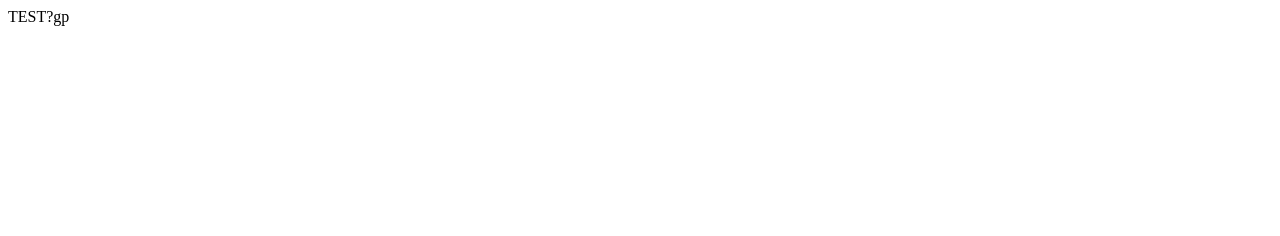
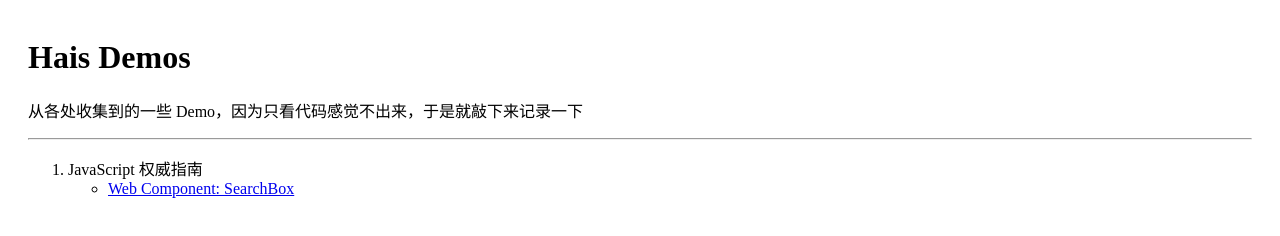
Before and after one commit to Hyuain/demos, a plain HTML site: page index.html in a window 1280 px wide. Drawn offline with Linux system fonts and the light colour scheme.

Commit message:
create first demo

```diff
--- a/index.html
+++ b/index.html
@@ -5,9 +5,23 @@
   <meta name="viewport"
         content="width=device-width, user-scalable=no, initial-scale=1.0, maximum-scale=1.0, minimum-scale=1.0">
   <meta http-equiv="X-UA-Compatible" content="ie=edge">
-  <title>Document</title>
+  <title>Hais Demos</title>
 </head>
-<body>
-  TEST?gp
+<body style="padding: 10px 20px">
+  <h1>Hais Demos</h1>
+  <p>从各处收集到的一些 Demo，因为只看代码感觉不出来，于是就敲下来记录一下</p>
+  <hr>
+  <ol>
+    <li>
+      JavaScript 权威指南
+      <ul>
+        <li>
+          <a href="src/javascript-the-definitive-guide/web-component-search-box/index.html">
+            Web Component: SearchBox
+          </a>
+        </li>
+      </ul>
+    </li>
+  </ol>
 </body>
 </html>
```
Also changed, not shown: src/javascript-the-definitive-guide/web-component-search-box/index.html (added, +13 -0 lines), 2 other files.
